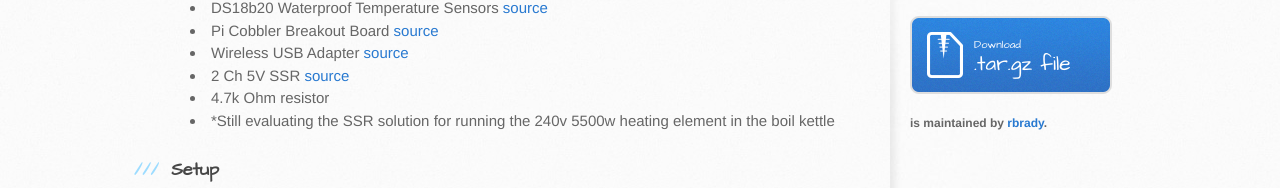
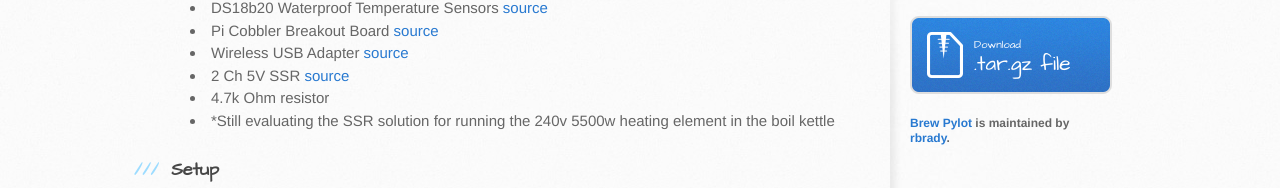
Before and after one commit to rbrady/brew-pylot, a plain HTML site: page index.html in a window 1280 px wide. Shown: the part 418-606 px from the top of the page. Drawn offline with Linux system fonts and the light colour scheme.

Commit message:
changed index page

```diff
--- a/index.html
+++ b/index.html
@@ -77,7 +77,7 @@
             .tar.gz file
           </a>
 
-          <p class="repo-owner"><a href="https://github.com/rbrady/brew-pylot"></a> is maintained by <a href="https://github.com/rbrady">rbrady</a>.</p>
+          <p class="repo-owner"><a href="https://github.com/rbrady/brew-pylot">Brew Pylot</a> is maintained by <a href="https://github.com/rbrady">rbrady</a>.</p>
         </aside>
       </div>
     </div>
```
